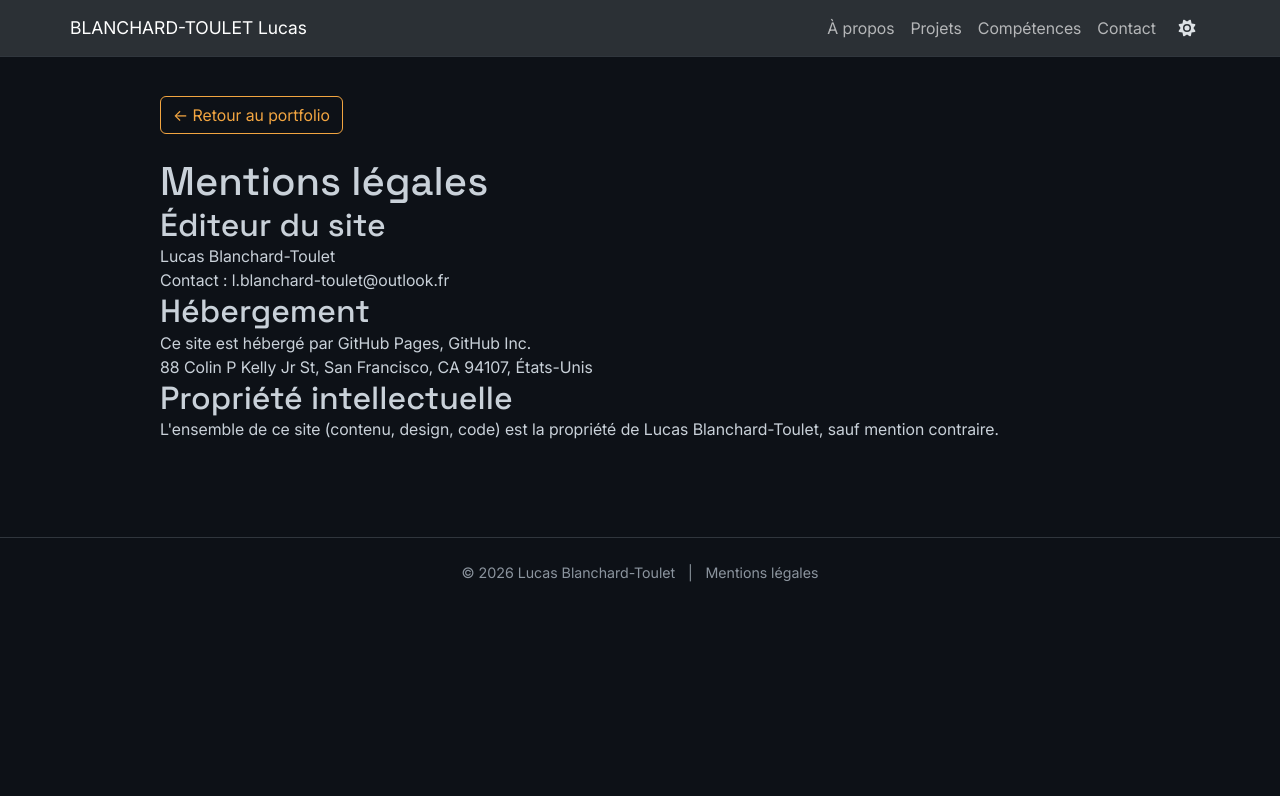
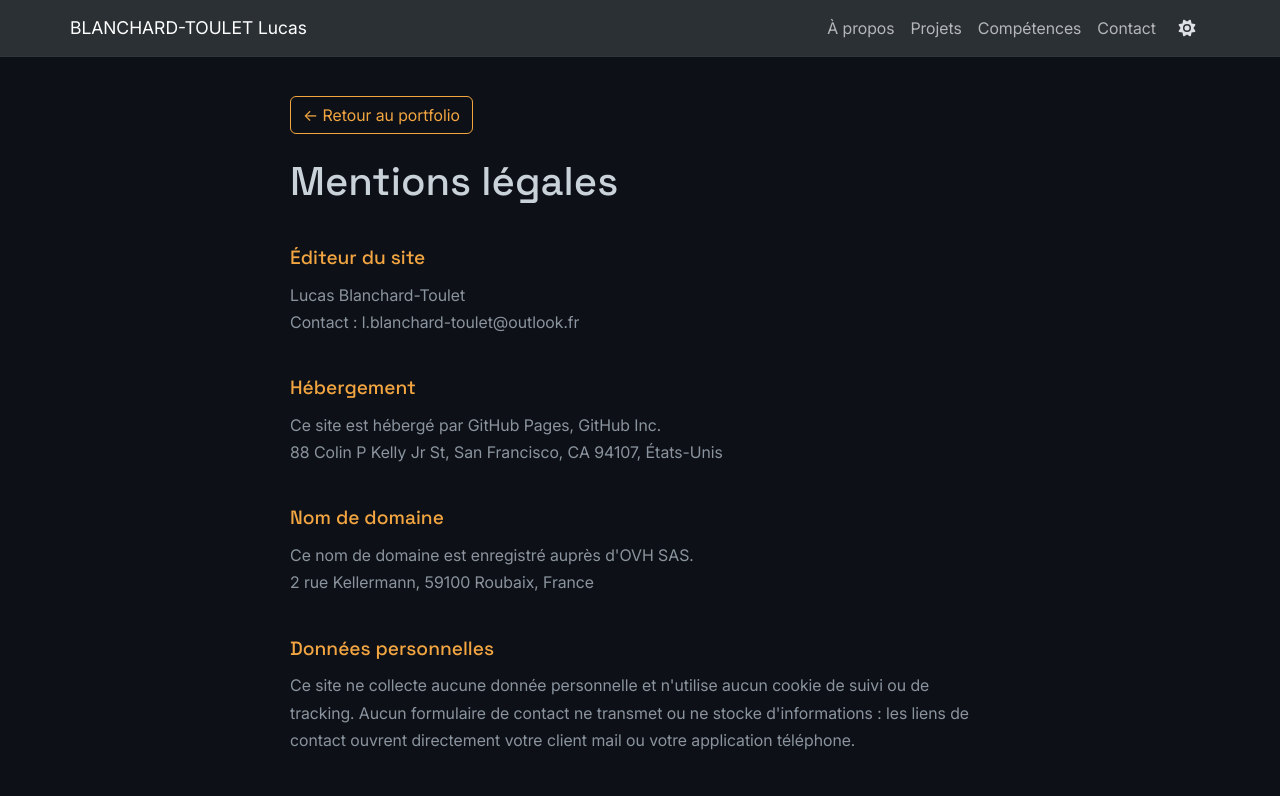
Before and after one commit to L4MI-BT/Portfolio-Lucas, a React (Vite) app: page /mentions-legales in a window 1280 px wide. Shown: the top 796 px of the page. Built offline with nearby package versions, Linux system fonts and the light colour scheme.

Commit message:
Ajout section données personnelles, amélioration lisibilité mentions légales

```diff
--- a/src/App.css
+++ b/src/App.css
@@ -359,3 +359,32 @@ section:nth-of-type(even) {
 .footer-separator {
   margin: 0 0.8rem;
 }
+
+/* ==========================================================================
+   Mentions légales
+   ========================================================================== */
+
+.mentions-legales {
+  max-width: 700px;
+  margin: 0 auto;
+  line-height: 1.7;
+}
+
+.mentions-legales h1 {
+  margin-bottom: 2.5rem;
+}
+
+.mentions-legales h2 {
+  font-size: 1.2rem;
+  margin-top: 2.5rem;
+  margin-bottom: 0.8rem;
+  color: var(--accent);
+}
+
+.mentions-legales h2:first-of-type {
+  margin-top: 0;
+}
+
+.mentions-legales p {
+  color: var(--text-muted);
+}
--- a/src/pages/MentionsLegales.tsx
+++ b/src/pages/MentionsLegales.tsx
@@ -6,6 +6,7 @@ function MentionsLegales() {
       <Link to="/" className="btn btn-outline-primary mb-4">
         ← Retour au portfolio
       </Link>
+
       <h1>Mentions légales</h1>
 
       <h2>Éditeur du site</h2>
@@ -20,6 +21,17 @@ function MentionsLegales() {
         88 Colin P Kelly Jr St, San Francisco, CA 94107, États-Unis
       </p>
 
+      <h2>Nom de domaine</h2>
+      <p>
+        Ce nom de domaine est enregistré auprès d'OVH SAS.<br />
+        2 rue Kellermann, 59100 Roubaix, France
+      </p>
+
+      <h2>Données personnelles</h2>
+      <p>
+        Ce site ne collecte aucune donnée personnelle et n'utilise aucun cookie de suivi ou de tracking. Aucun formulaire de contact ne transmet ou ne stocke d'informations : les liens de contact ouvrent directement votre client mail ou votre application téléphone.
+      </p>
+
       <h2>Propriété intellectuelle</h2>
       <p>
         L'ensemble de ce site (contenu, design, code) est la propriété de Lucas Blanchard-Toulet, sauf mention contraire.
```
